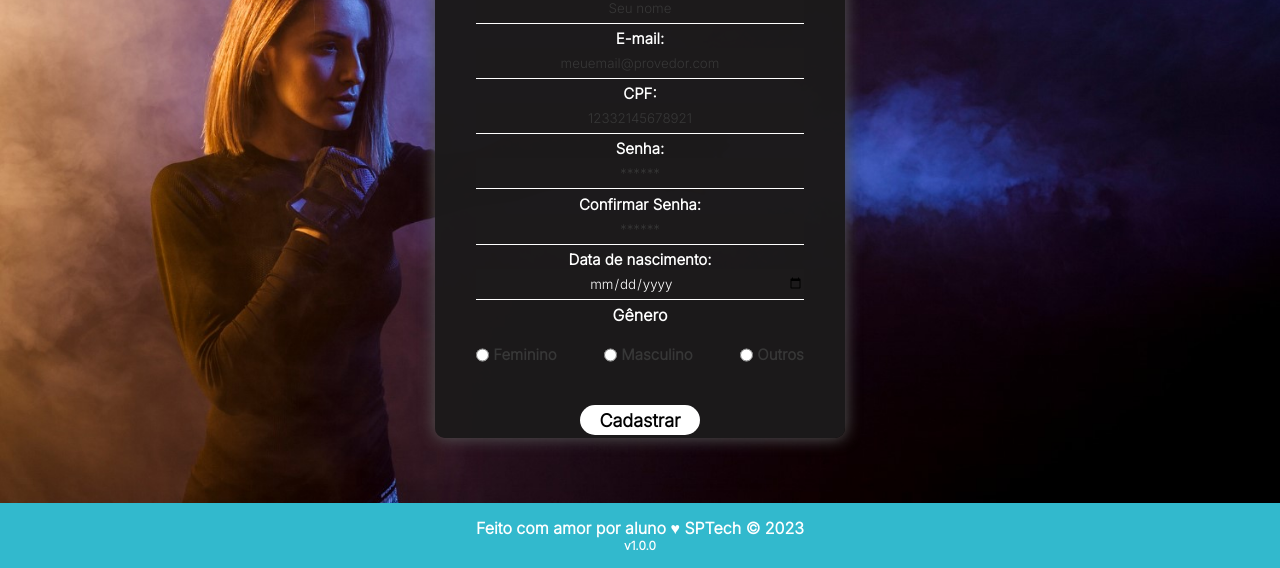
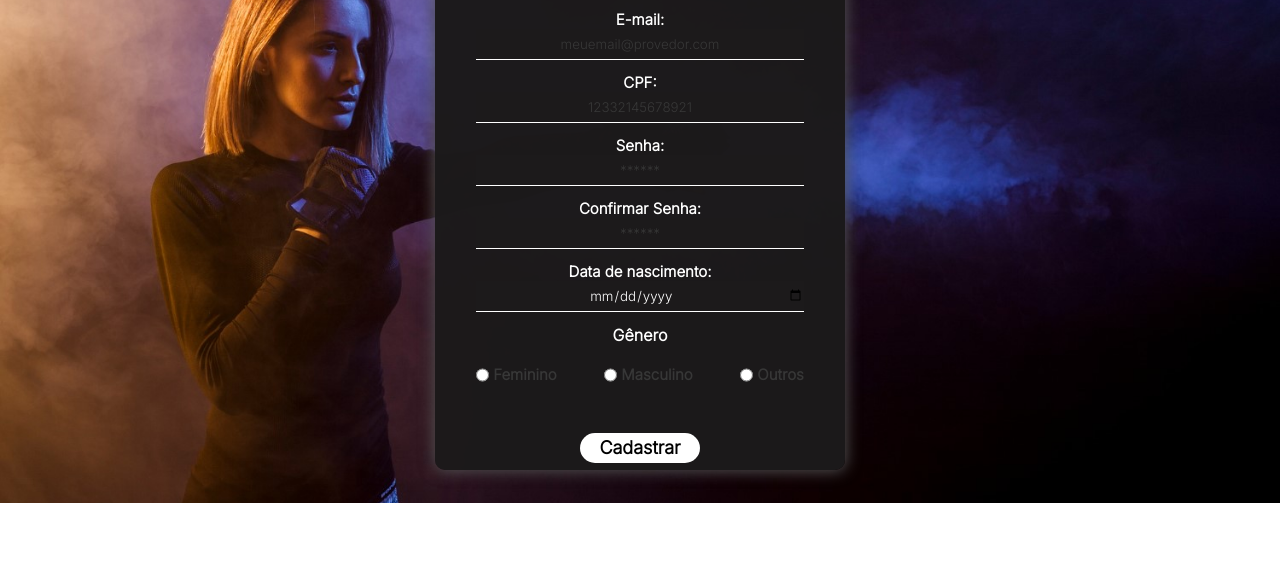
Before and after one commit to leoooRodrigues/Projeto-Individual, a website: page site/public/cadastro.html in a window 1280 px wide. Shown: the part 232-800 px from the top of the page. Drawn offline with nearby package versions, Linux system fonts and the light colour scheme; no server answers.

Commit message:
colocando height na cadastro

```diff
--- a/site/public/cadastro.html
+++ b/site/public/cadastro.html
@@ -107,12 +107,12 @@
   </div>
 
   <!--footer inicio-->
-  <div class="footer">
+  <!-- <div class="footer">
     <div class="container">
       <h4>Feito com amor por aluno &hearts; SPTech &copy; 2023</h4>
       <span class="version">v1.0.0</span>
     </div>
-  </div>
+  </div> -->
   <!--footer fim-->
 </body>
 
--- a/site/public/css/cadastro.css
+++ b/site/public/css/cadastro.css
@@ -37,7 +37,7 @@
 }
 
 .card-cadastro {
-  height: 80%;
+  height: 90%;
   box-shadow: 0px 0 15px 1px #535353;
   background: #1c1a1bfc;
   color: white;
```
